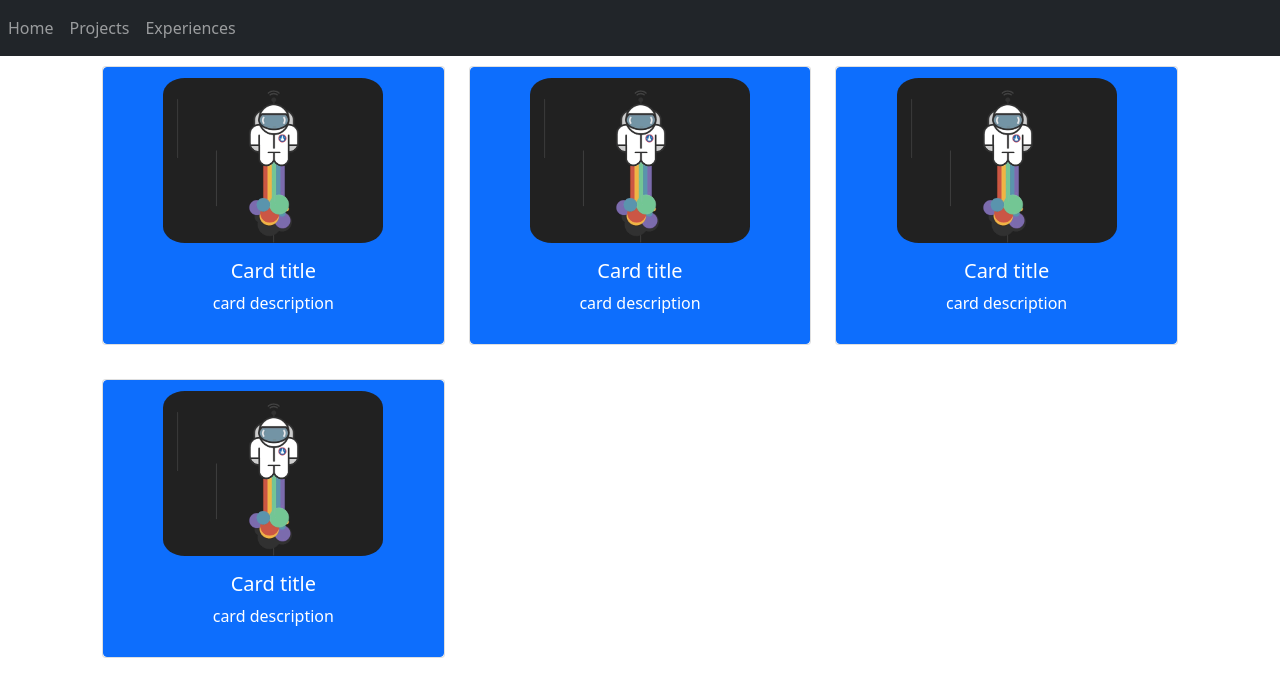
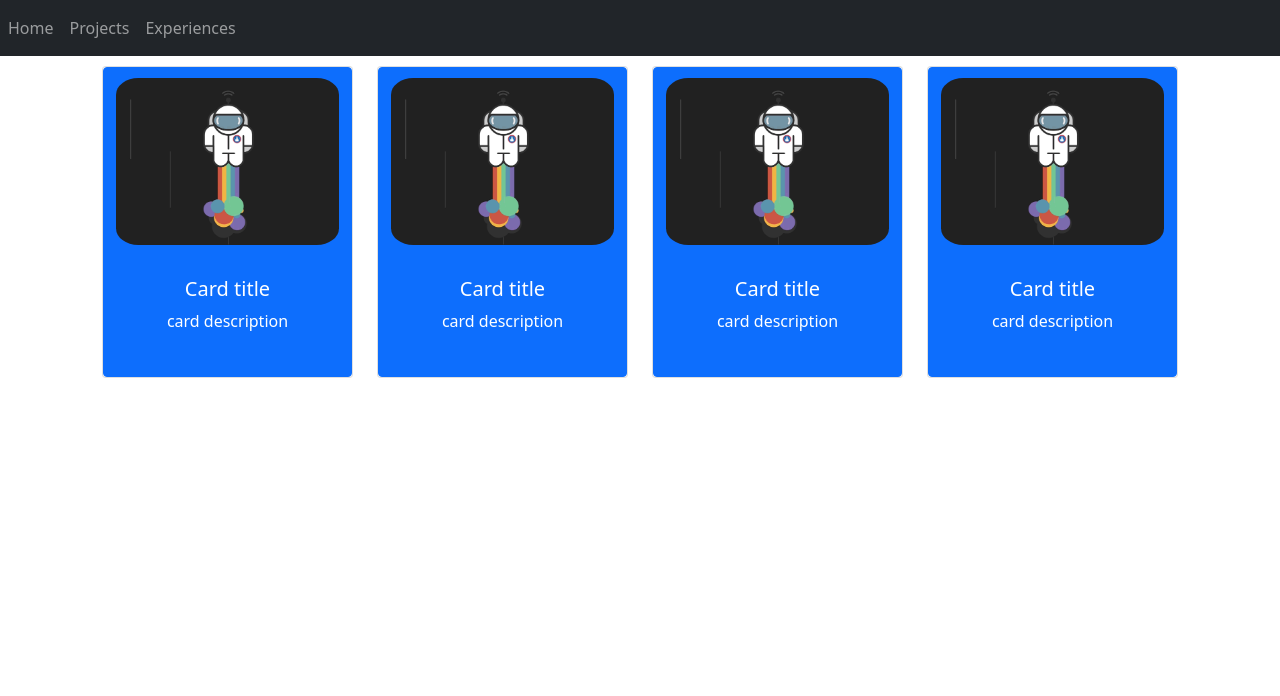
Before and after one commit to ThiagoYuri/thiagoyuri-page, a React (Create React App) app: page /Projects in a window 1280 px wide. Shown: the top 696 px of the page. Built offline with nearby package versions, Linux system fonts and the light colour scheme.

Commit message:
Update: CardInfo and Projects

```diff
--- a/src/components/CardInfo/CardInfo.js
+++ b/src/components/CardInfo/CardInfo.js
@@ -6,13 +6,13 @@ const CardInfo = () => (
   <div className="card center" >
       <div className="btn btn-primary ">
       <div>
-        <div className='center' style={{ height: '70%', width: '70%' }}>
+        <div className='center' style={{ height: '70%', width: '100%' }}>
           <img src={loading} id={styles.imageDirectory} alt="Card projects"/>
         </div>
       </div>
-      <div className="card-body">
+      <div className="card-body" style={{marginBottom:"7%", marginTop:"7%"}}>
         <h5 className="card-title">Card title</h5>
-        <div className="card-text" style={{ height: '30px' }}>card description</div>
+        <p className="card-text" style={{ height: '30px'}} >card description</p>
       </div>
     </div>
   </div>
--- a/src/components/Pages/Projects/Projects.js
+++ b/src/components/Pages/Projects/Projects.js
@@ -5,8 +5,8 @@ const ListComponents = [];
 
 const ListProject = [1,2,3,4]
 ListProject.forEach((data) => {
-    ListComponents.push(<div className="col col-lg-4 col-md-6 col-sm-12 col-xs-12" style={{ paddingTop:'10px'}}>
-            <CardInfo  />
+    ListComponents.push(<div className="col col-lg-3 col-md-6 col-sm-12 col-xs-12" style={{ paddingTop:'10px'}}>
+            <CardInfo />
     </div>);
 });
 
```
